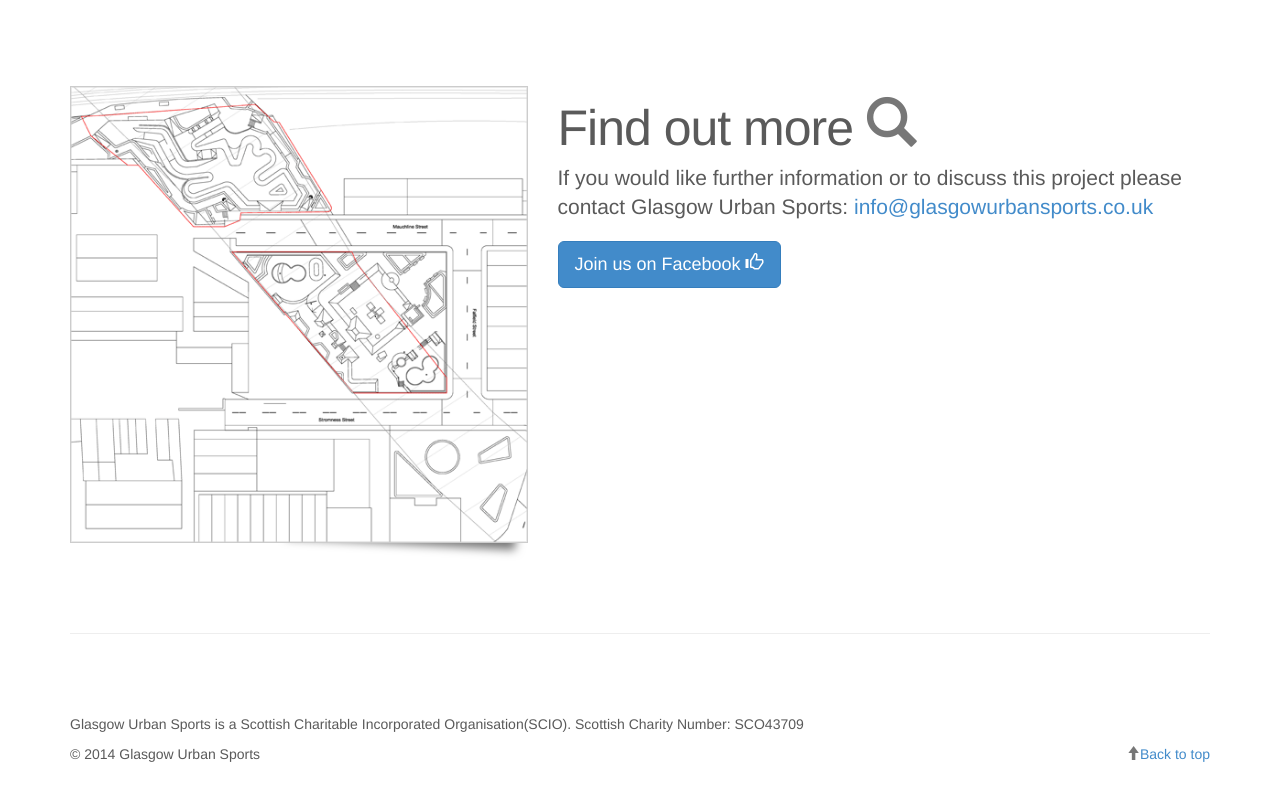
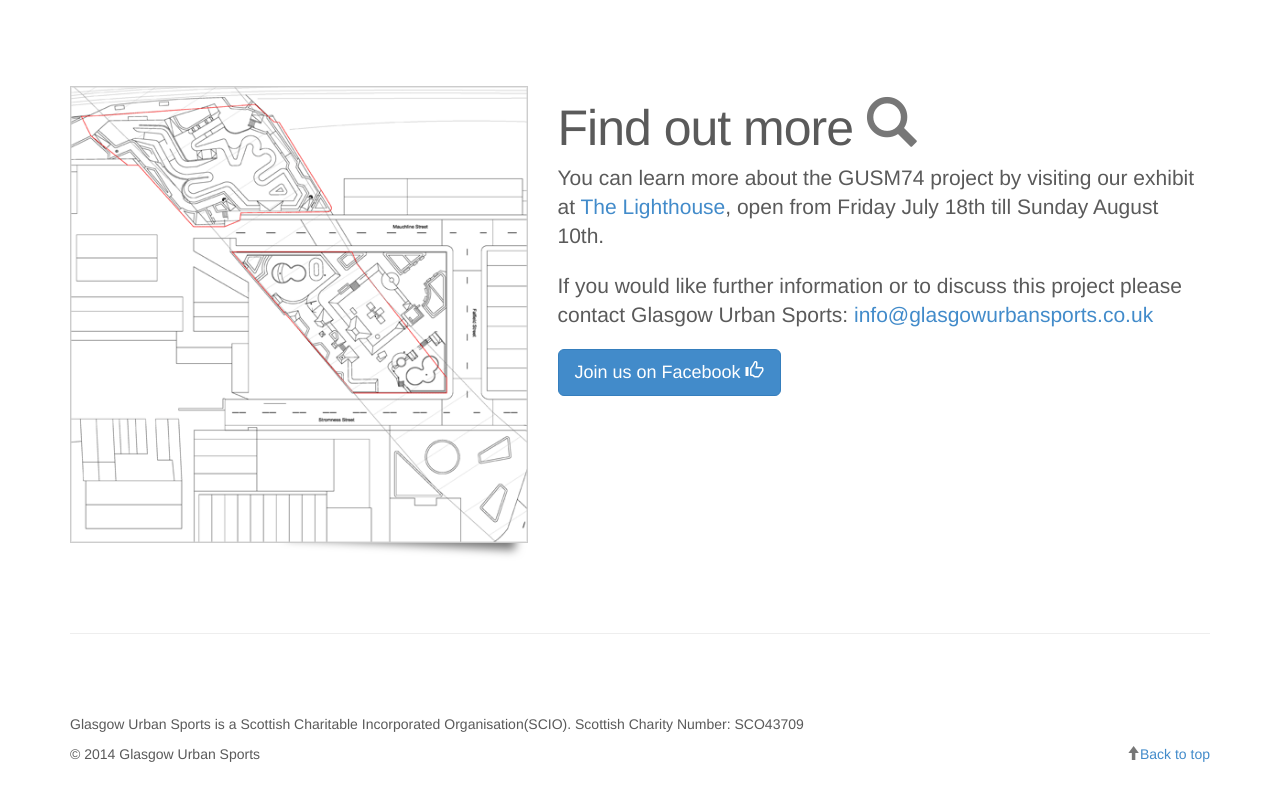
Before and after one commit to ColinWaddell/gusm74, a plain HTML site: page index.html in a window 1280 px wide. Shown: the part 2834-3634 px from the top of the page. Drawn offline with nearby package versions, Linux system fonts and the light colour scheme.

Commit message:
added some info about the lighthouse

```diff
--- a/index.html
+++ b/index.html
@@ -280,8 +280,13 @@ glyphicon "></span></h2>
 
         <div class="col-md-7">
           <h2 class="featurette-heading">Find out more <span class="text-muted glyphicon glyphicon-search"></span></h2>
+          <p class="lead">
+            You can learn more about the GUSM74 project by visiting our exhibit at <a href="http://www.thelighthouse.co.uk/">The Lighthouse</a>,
+            open from Friday July 18th till Sunday August 10th.</p>
+
           <p class="lead">If you would like further information or to discuss this project please contact Glasgow Urban
           Sports: <a href="mailto:info@glasgowurbansports.co.uk">info@glasgowurbansports.co.uk</a></p>
+
           <p>
             <a
               class="btn btn-lg btn-primary"
```
